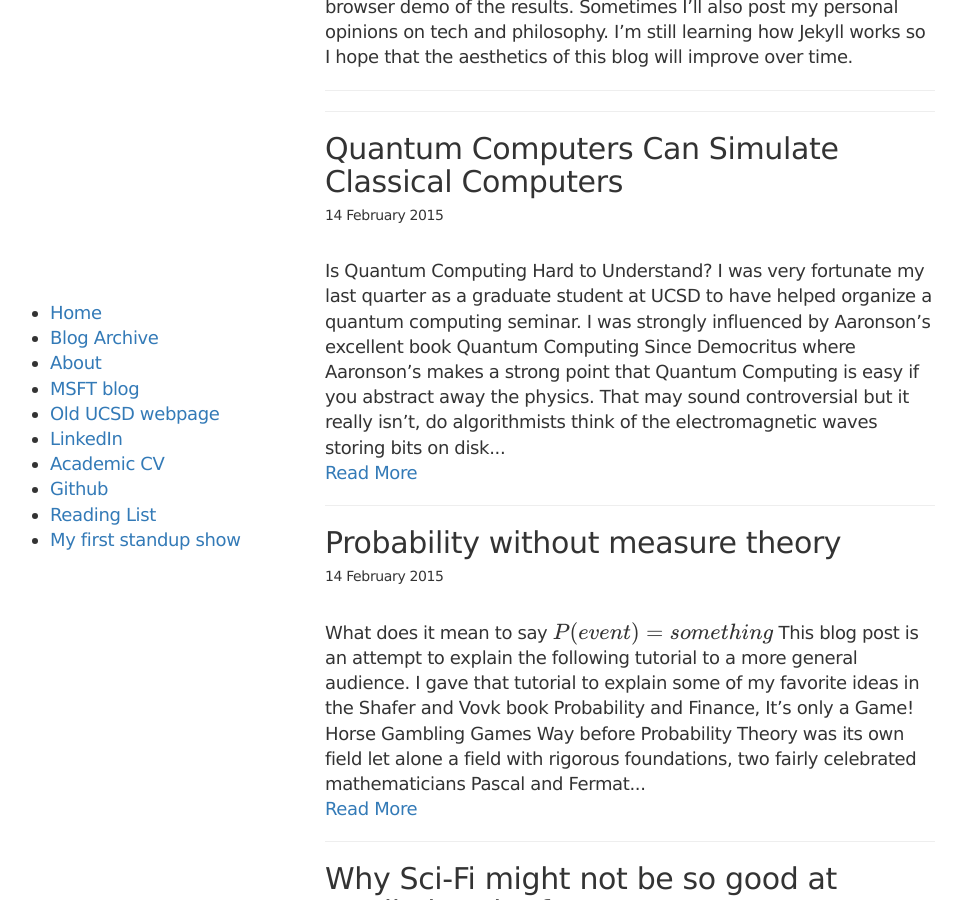
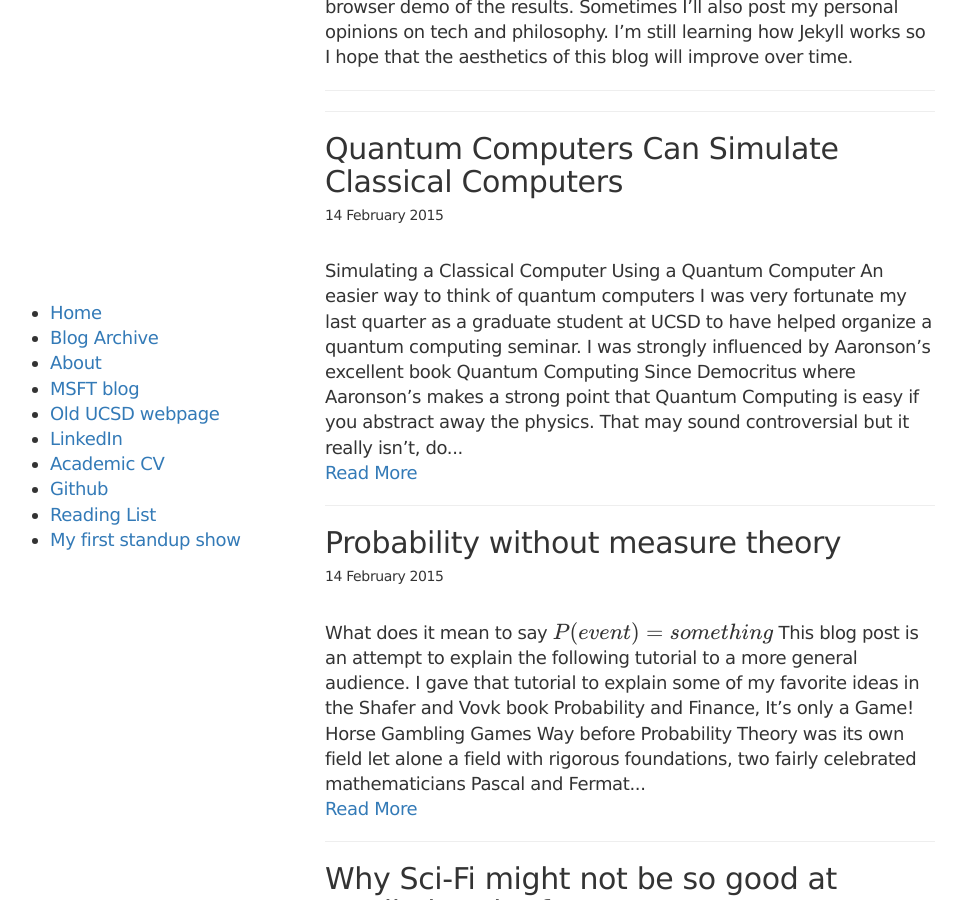
Before and after one commit to msaroufim/MLblog, a Jekyll site: the page built from index.md, in a window 1280 px wide and 900 px high, scrolled down 333 px. Shown: the whole window, without its empty margins (10-976 px from the left). Built offline with Jekyll 4.4.1, drawn with Linux system fonts in a browser that asks for light colours; nearby versions of some CDN libraries; formulas are drawn with MathJax 3; comment, search, counter and statistics services are not loaded.

```diff
--- a/_layouts/default.html
+++ b/_layouts/default.html
@@ -1,4 +1,6 @@
 {% include header.html %}
+{% include comments.html %}
+
 
 <div class="row-fluid">
     <div class="span8">
--- a/_posts/2015-02-14-quantum-computers-can-simulate-classical-computers.md
+++ b/_posts/2015-02-14-quantum-computers-can-simulate-classical-computers.md
@@ -3,17 +3,19 @@ title: Quantum Computers Can Simulate Classical Computers
 layout: default
 ---
 
-### Is Quantum Computing Hard to Understand?
+# Simulating a Classical Computer Using a Quantum Computer
+
+## An easier way to think of quantum computers
 
 I was very fortunate my last quarter as a graduate student at UCSD to have helped organize a quantum computing seminar. I was strongly influenced by Aaronson's excellent book [Quantum Computing Since Democritus](http://www.amazon.com/Quantum-Computing-since-Democritus-Aaronson/dp/0521199565) where Aaronson's makes a strong point that Quantum Computing is easy if you abstract away the physics.
 
 That may sound controversial but it really isn't, do algorithmists think of the electromagnetic waves storing bits on disk when they write pseudocode. Theorists are generally unaware of how computers work and more applied computer scientists are similarly unaware of how electronics work. Abstraction is powerful and allows one to focus on problems that exist at different conceptual levels. Why should quantum computing be any different? The approach that makes the most sense is to take it as a given that physicists will provide us with a basic set of quantum logic gates whether they are spinning or freezing or backflipping elementary particles in various gases is irrelevant to us. We can make more progress if we work with quantum logic gates as opposed to quantum physics.
 
-### What is a Quantum Computer?
+## What is a Quantum Computer?
 
 I'll assume that my reader has no knowledge of quantum computing and attempt to draw an analogy with a more well known device: the classical computer.
 
-#### Boolean logic fugue
+### Boolean logic fugue
 At the most abstract level, a computer is a function \\(f \\) of \\(n \\) bits that returns either 0 or 1.
 
 \\(f(b_1, \dots , b_n) = \{0,1 \} \\)
@@ -31,13 +33,13 @@ Any binary function on \\(n \\) bits can be computed using combinations of the w
 
 If you've ever wondered why binary is the base of choice for computers the above is a strong argument for that choice, the other being that it is simple to represent one of two states 0 or 1 using a ground or 5V.
 
-#### Back to Quantum Computers
+### Back to Quantum Computers
 
 A quantum computer is then a function \\(f \\) of \\(n \\) quantum bits that when measured (think of this as returning for now) returns either 0 or 1.
 
 
 
-### Quantum Computers are at least as powerful as Classical Computers
+## Quantum Computers are at least as powerful as Classical Computers
 
 This is a neat result that I proved in the introductory lecture of the seminar, of course this result is not novel in any way: I'm not sure if it was even formally stated in a paper or just taken as a known trivial result but regardless it's a good exercise to prove your first result about quantum computers.
 
@@ -72,12 +74,12 @@ Now let's take a look at the truth table for a basic quantum gate the Toffoli ga
 
 Now inspect the third output in the rows for which the third input is 1. Do those rows look familiar? They should! Because they correspond exactly to the NAND gate! So we can fix the third input bit of a Toffoli gate to 1 to simulate a NAND gate. Therefore we can simulate any NAND circuit or any boolean circuit using Toffoli gates.
 
-### Are computers more powerful if they are allowed to make coin flips?
+## Are computers more powerful if they are allowed to make coin flips?
 
 The short answer is nobody knows for sure but it is hypothesized that it indeed is. This seems counter-intuitive, nobody would expect that two-face could make superior decisions by flipping a coin so why would the same not be true for computers.
 
 
-#### Polynomial identity testing: Case study for randomized algorithms
+### Polynomial identity testing: Case study for randomized algorithms
 
 Suppose you were given two large polynomials \\(P_1 \\) and \\(P_2 \\) with many variables each. A natural question is: is \\(P_1 \equiv P_2\\)? There is no known deterministic algorithm for it but there is an incredibly simple randomized one!
 
@@ -87,23 +89,23 @@ Suppose you were given two large polynomials \\(P_1 \\) and \\(P_2 \\) with many
 	* If \\(P_1(x) - P_2(x) \\) == 0
 		* continue
 	* Else
-		* Return: $$P_1 ! \equiv P_2$$
+		* Return: \\(P_1 ! \equiv P_2 \\)
 
-Why does this work? Well, if for any $$x$$, $$P_1(x) != P_2(x)$$ then they are not equivalent. In addition, the more times we iterate over the loop the more confident we are that the two polynomials are equivalent!
+Why does this work? Well, if for any \\(x\\), \\(P_1(x) != P_2(x)\\) then they are not equivalent. In addition, the more times we iterate over the loop the more confident we are that the two polynomials are equivalent!
 
-#### Simulating a coin flip using a quantum computer
+## Simulating a coin flip using a quantum computer
 
-First we're going to have to define what a quantum bit is. We represent an arbitrary quantum bit $$a$$ as \\( \| a > = \alpha \| 0 > + \beta \| 1 > \\)
+First we're going to have to define what a quantum bit is. We represent an arbitrary quantum bit \\(a\\) as \\( \| a > = \alpha \| 0 > + \beta \| 1 > \\)
 
-The above definition is read as a quantum bit $$a$$ is in state 0 with probability $$\alpha^2$$ and in state 1 with probability $$\beta^2$$. When people talk about how a quantum bit can be both 1 and 0 at the same time they are refering to the above expression yet they are incorrectly interpreting it. There is nothing weird, magical or massively paralell about a distribution over two variables. Next we note that any gate whether its quantum or not can be represented algebraically.
+The above definition is read as a quantum bit \\(a\\) is in state 0 with probability \\(\alpha^2\\) and in state 1 with probability \\(\beta^2\\). When people talk about how a quantum bit can be both 1 and 0 at the same time they are refering to the above expression yet they are incorrectly interpreting it. There is nothing weird, magical or massively paralell about a distribution over two variables. Next we note that any gate whether its quantum or not can be represented algebraically.
 
-e.g: $$A \wedge B = A . B $$
+e.g: \\(A \wedge B = A . B \\)
 
-We will use, the basic quantum Hadamard Gate. \\(H = \frac{1}{\sqrt{2}} \\) $$\begin{bmatrix}1 & 1 \\ 1 & -1 \end{bmatrix} $$. We then apply \\(H \|0> = \frac{1}{\sqrt{2}}\|0> + \frac{1}{\sqrt{2}}\|1> \\) which when measured gives us either 0 or 1 with probability 1/2 and we're done.
+We will use, the basic quantum Hadamard Gate. \\(H = \frac{1}{\sqrt{2}} \\) \\(\begin{bmatrix}1 & 1\\) \\(1 & -1 \end{bmatrix}\\). We then apply \\(H \|0> = \frac{1}{\sqrt{2}}\|0> + \frac{1}{\sqrt{2}}\|1> \\) which when measured gives us either 0 or 1 with probability 1/2 and we're done.
 
 This doesn't seem like a lot but it is quite significant! Think of how you'd simulate a uniform distribution over \\(n \\) variables using a uniform distribution over 2 variables. Also related, I hear simulating a fair coin using an unbiased coin is a popular interview question. Another natural question to think about is then how would you simulate a biased coin using an unbiased one?
 
-### Epilogue
+## Epilogue
 
 Good news is that quantum computers could probably run your favorite videogame. This is however not the most interesting property of quantum computers, if there is any interest then I can probably have some followup posts on Grover's search algorithm and Shor's factoring algorithm. If you can't wait then I'd highly recommend Chapter in 10. Although those are arguably the most well known quantum algorithms there are many results that are incredibly funky and I'd recommend you check out the [ topics](http://www.cse.ucsd.edu/theory_reading_group/) we had in theory reading group at UCSD.
 
```
Also changed, not shown: other parts of _posts/2015-02-14-quantum-computers-can-simulate-classical-computers.md (+1 -1 lines), _includes/footer.html (+17 -0 lines), 6 other files.
